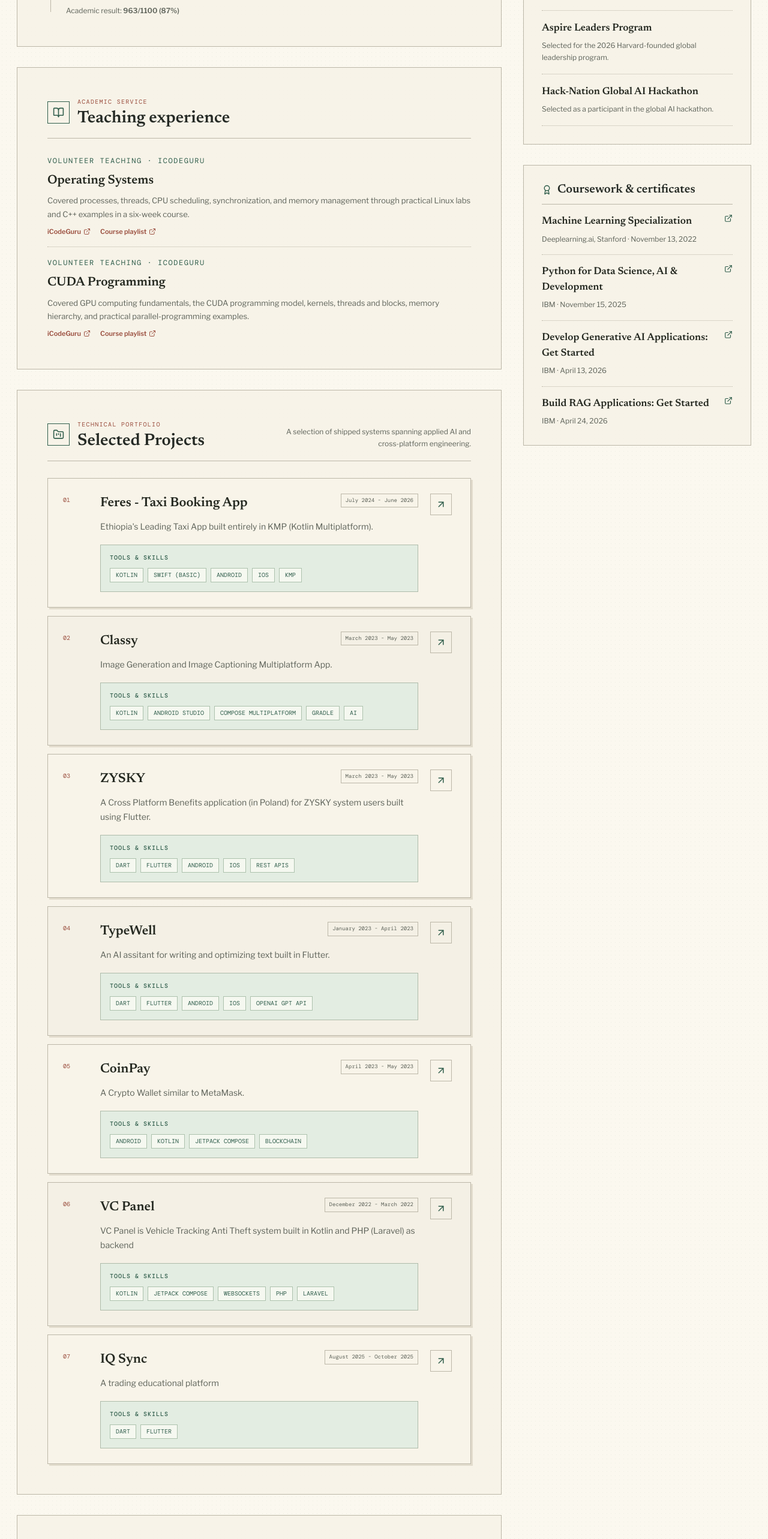
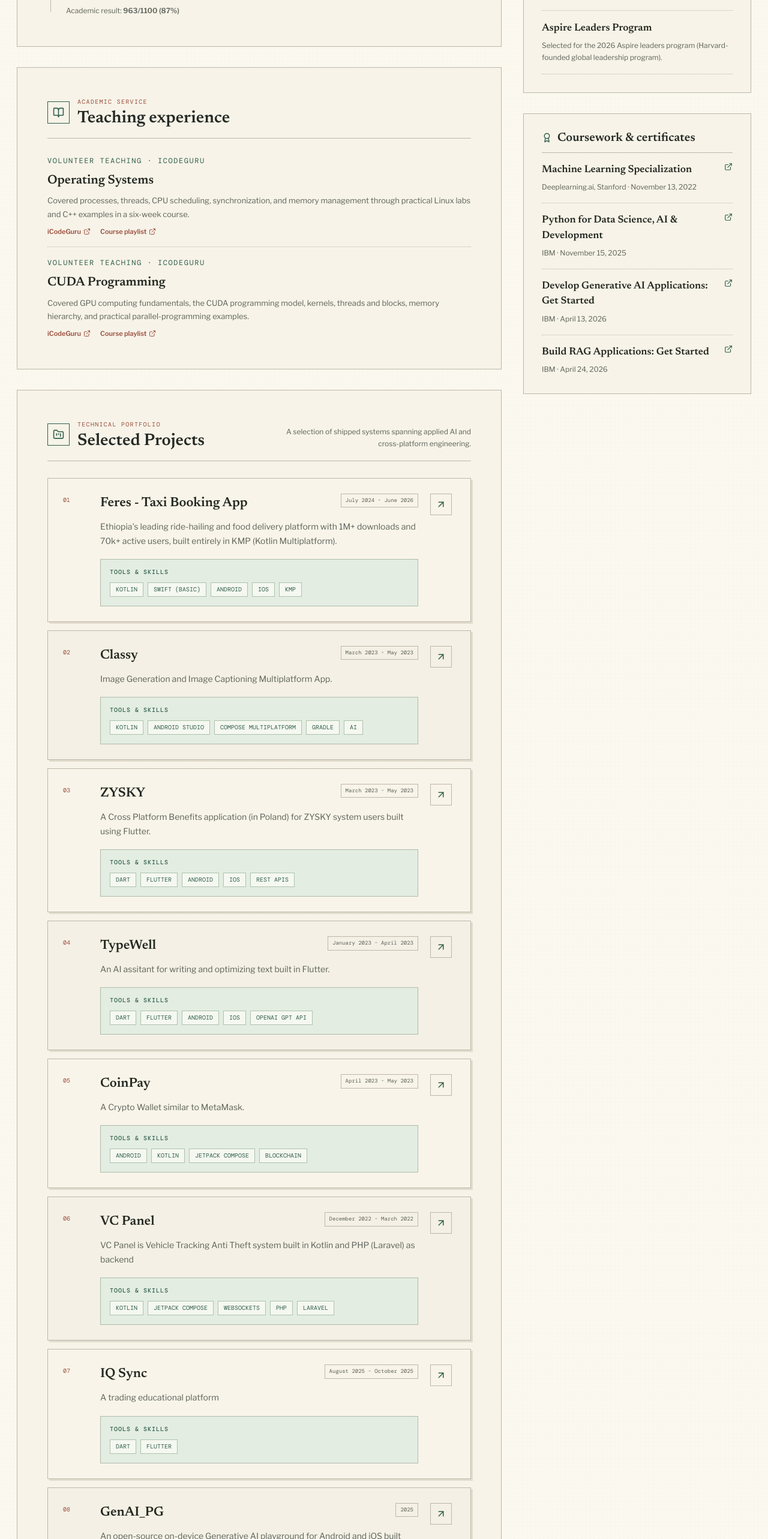
Before and after one commit to zeeshanali-k/devscion-academic, a React (Vite) app: page / in a window 1280 px wide. Shown: the part 1197-3763 px from the top of the page at 60% size. Built offline with nearby package versions, Linux system fonts and the light colour scheme.

Commit message:
Update achievements and projects sections with improved descriptions and new entries

```diff
--- a/src/data/achievements.js
+++ b/src/data/achievements.js
@@ -23,12 +23,7 @@ export const achievements = [
     {
         id: 'aspire-leaders',
         title: 'Aspire Leaders Program',
-        description: 'Selected for the 2026 Harvard-founded global leadership program.'
-    },
-    {
-        id: 'hack-nation',
-        title: 'Hack-Nation Global AI Hackathon',
-        description: 'Selected as a participant in the global AI hackathon.'
+        description: 'Selected for the 2026 Aspire leaders program (Harvard-founded global leadership program).'
     }
 ];
 
--- a/src/data/hackathons.js
+++ b/src/data/hackathons.js
@@ -52,10 +52,10 @@ export const hackathons = [
     {
         id: 'video-captioning-pipeline',
         hackathonName: 'AMD Developer Hackathon (Act II)',
-        projectName: 'Video Captioning Pipeline',
+        projectName: 'Whisper Lens',
         description: 'A containerized, local-first AI agent that detects video scenes, transcribes audio, and combines visual frames with transcripts to generate context-aware captions in multiple styles.',
         technologies: ['Python', 'Docker', 'PySceneDetect', 'FFmpeg', 'whisper.cpp', 'Ollama', 'Fireworks AI', 'Vision-Language Models'],
-        githubUrl: 'https://github.com/zeeshanali-k/video_captioning_pipeline',
+        githubUrl: 'https://github.com/zeeshanali-k/whisperlens',
         certificateUrl: '',
         hackathonWebsiteUrl: 'https://lablab.ai/ai-hackathons/amd-developer-hackathon-act-ii'
     }
--- a/src/data/projects.js
+++ b/src/data/projects.js
@@ -3,14 +3,15 @@ export const projects = [
     {
         id: 1,
         title: 'Feres - Taxi Booking App',
-        description: 'Ethiopia\'s Leading Taxi App built entirely in KMP (Kotlin Multiplatform).',
+        description: 'Ethiopia\'s leading ride-hailing and food delivery platform with 1M+ downloads and 70k+ active users, built entirely in KMP (Kotlin Multiplatform).',
         technologies: ["Kotlin", "Swift (Basic)", "Android", "iOS", "KMP", "Compose Multiplatform", "Gradle", "REST APIs", "Push Notifications (FCM)", "Google Maps"],
         image: './images/feres_logo.jpeg',
-        detailedDescription: 'Feres is a taxi booking app functional only in Ethiopia and a few surrounding countries. It is built using latest technology in every aspect. I worked on the Feres User App (used to book rides). It is built using KMP for shared business logic and Compose Multiplatform for shared UI supporting Android and iOS, both platforms.',
+        detailedDescription: 'Feres is a taxi booking and food delivery platform functional only in Ethiopia and a few surrounding countries, with 1M+ downloads and 70k+ active users. It is built using latest technology in every aspect. I led the mobile engineering team and worked on the Feres User App (used to book rides). It is built using KMP for shared business logic and Compose Multiplatform for shared UI supporting Android and iOS, both platforms. We reduced ANRs/crashes by 20% and improved API response performance by 15% through modularization and architecture refactoring.',
         features: [
             'Uses GoogleMaps to show nearby driver\'s location',
             'Implements GRPC for driver live location updates during trip',
-            'REST Apis for communicating with server for purposes like fetching nearby drivers, booking trip etc.'
+            'REST Apis for communicating with server for purposes like fetching nearby drivers, booking trip etc.',
+            'Food delivery order placement flows'
         ],
         duration: 'July 2024 - June 2026',
         role: 'Lead Mobile App Developer',
@@ -23,9 +24,9 @@ export const projects = [
         id: 2,
         title: 'Classy',
         description: 'Image Generation and Image Captioning Multiplatform App.',
-        technologies: ["Kotlin", "Android Studio", "Compose Multiplatform", "Gradle", "AI", "Stable Diffusion", "PyTorch", "REST Api"],
+        technologies: ["Kotlin", "Android Studio", "Compose Multiplatform", "Gradle", "AI", "Stable Diffusion", "DreamBooth", "Diffusers", "PyTorch", "REST Api"],
         image: './images/classy.jpg',
-        detailedDescription: 'Image Generation and Image Captioning Mobile App based on the HuggingFace\'s free Inference REST API of custom trained models. It is built for Android, iOS, Desktop and Web using KMP for shared business logic and Compose Multiplatform for shared UI. Models training is done using Python.',
+        detailedDescription: 'Final Year Project: Image Generation and Image Captioning Mobile App focused on Pakistani historical architecture, based on the HuggingFace\'s free Inference REST API of custom trained models. It is built for Android, iOS, Desktop and Web using KMP for shared business logic and Compose Multiplatform for shared UI. A Stable Diffusion/DreamBooth text-to-image model was trained for historical-place generation using a Diffusers-compatible workflow in Python.',
         features: [
             'Image generation',
             'Image captionining'
@@ -88,6 +89,7 @@ export const projects = [
         duration: 'April 2023 - May 2023',
         role: 'Mobile App Developer',
         team: '1 members',
+        github: 'https://github.com/zeeshanali-k/CoinPay',
         link: 'https://drive.google.com/file/d/1eEUgP5R-nX0meBGTpQA9qhruBVOcSh26/view?usp=sharing'
     },
     {
@@ -124,5 +126,22 @@ export const projects = [
         team: '1 members',
         playLink: 'https://play.google.com/store/apps/details?id=com.enigmalabs.iqsync&hl=en',
         appStoreLink: 'https://apps.apple.com/pk/app/iq-sync/id6753764389'
+    },
+    {
+        id: 8,
+        title: 'GenAI_PG',
+        description: 'An open-source on-device Generative AI playground for Android and iOS built with Kotlin Multiplatform.',
+        technologies: ["Kotlin", "Kotlin Multiplatform", "Compose Multiplatform", "MediaPipe GenAI", "LiteRT-LM", "Llamatik", "RAG", "Android", "iOS"],
+        detailedDescription: 'GenAI_PG is an experimental KMP/CMP app for on-device LLM inference, runtime backend comparison, chat workflows, document attachments, and RAG-style context retrieval. It explores local model execution using MediaPipe GenAI/LLM Inference, LiteRT-LM, Llamatik, and Google AI Edge tooling.',
+        features: [
+            'On-device LLM inference',
+            'Runtime backend comparison',
+            'Chat workflows with document attachments',
+            'RAG-style context retrieval'
+        ],
+        duration: '2025',
+        role: 'Mobile App Developer',
+        team: '1 members',
+        github: 'https://github.com/zeeshanali-k/GenAI_PG'
     }
 ];
```
Also changed, not shown: 1 other file (tests, documents, lock files or other folders).
